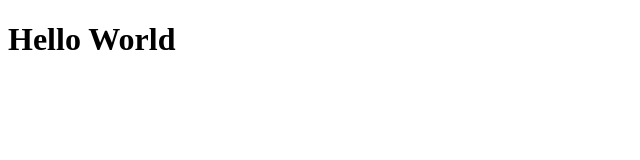
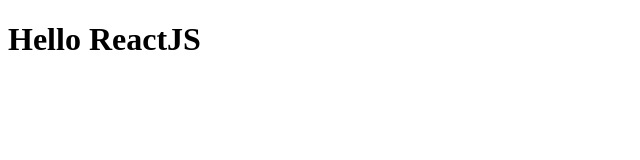
Before and after one commit to felipe-b-oliveira/github-explorer, a React app: page / in a window 1280 px wide. Shown: the top 160 px of the page, without its empty margins (0-640 px from the left). Built offline with nearby package versions, Linux system fonts and the light colour scheme.

Commit message:
App.jsx: Altera texto para teste do devServer

```diff
--- a/src/App.jsx
+++ b/src/App.jsx
@@ -1,3 +1,3 @@
 export function App() {
-    return <h1>Hello World</h1>
+    return <h1>Hello ReactJS</h1>
 }
```
